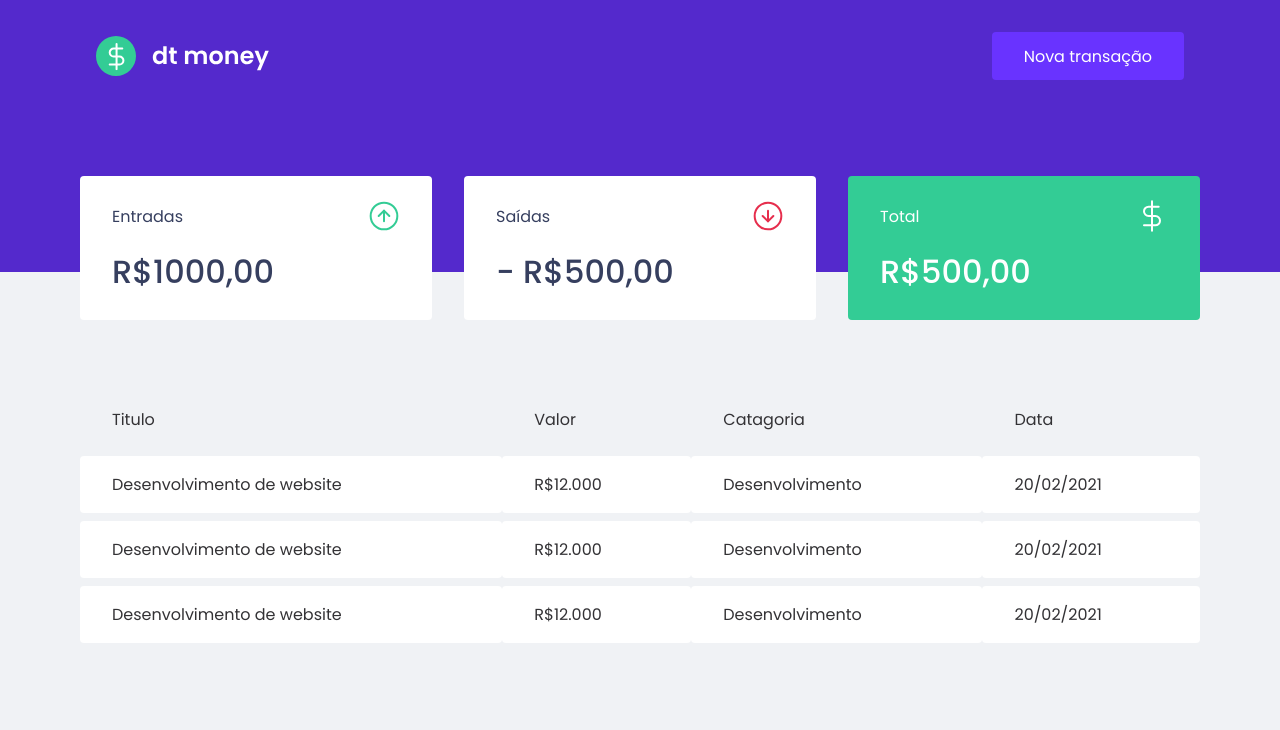
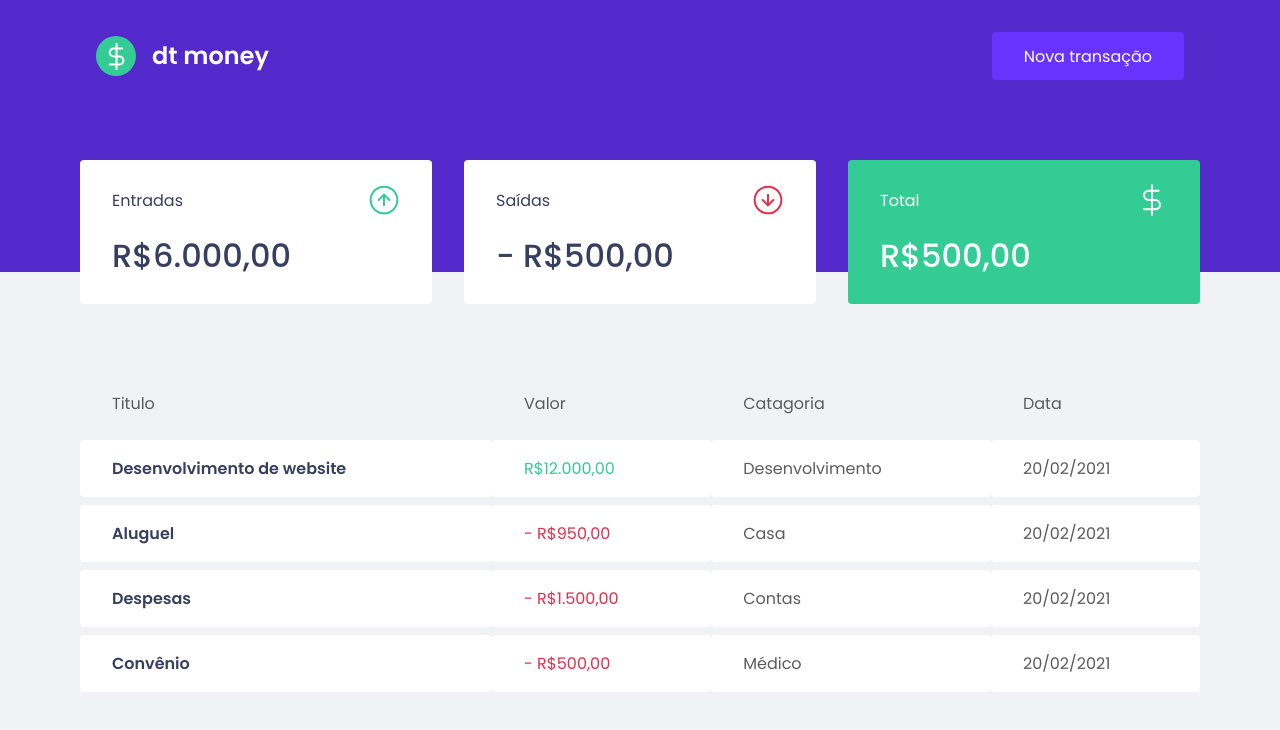
Before and after one commit to Ingridaquino/Project-React-Rocketseat, a React (Create React App) app in the folder dtmoney/: page / in a window 1280 px wide. Shown: the top 730 px of the page. Built offline with nearby package versions, Linux system fonts and the light colour scheme.

Commit message:
Adicionando as saidas e entradas

```diff
--- a/dtmoney/src/Dashboard/Summary/index.tsx
+++ b/dtmoney/src/Dashboard/Summary/index.tsx
@@ -14,7 +14,7 @@ export function Summary () {
                     <p>Entradas</p>
                     <img src={incomeImg}alt="Entradas" />
                 </header>
-                <strong>R$1000,00</strong>
+                <strong>R$6.000,00</strong>
             </div>
 
             <div>
--- a/dtmoney/src/Dashboard/Summary/styles.ts
+++ b/dtmoney/src/Dashboard/Summary/styles.ts
@@ -4,7 +4,7 @@ export const Container = styled.div`
     display: grid;
     grid-template-columns: repeat(3, 1fr);
     gap: 2rem;
-    margin-top: -6rem;
+    margin-top: -7rem;
 
     div {
         background: var(--shape);
--- a/dtmoney/src/TransactionsTable/index.tsx
+++ b/dtmoney/src/TransactionsTable/index.tsx
@@ -15,23 +15,30 @@ export function  TransactionsTable () {
 
               <tbody>
                   <tr>
-                      <td className="title">Desenvolvimento de website</td>
-                      <td>R$12.000</td>
+                      <td>Desenvolvimento de website</td>
+                      <td className="deposit">R$12.000,00</td>
                       <td>Desenvolvimento</td>
                       <td>20/02/2021</td>
                   </tr>
 
                   <tr>
-                      <td className="title">Desenvolvimento de website</td>
-                      <td>R$12.000</td>
-                      <td>Desenvolvimento</td>
+                      <td>Aluguel</td>
+                      <td className="withdraw"> - R$950,00</td>
+                      <td>Casa</td>
                       <td>20/02/2021</td>
                   </tr>
 
                   <tr>
-                      <td className="title">Desenvolvimento de website</td>
-                      <td>R$12.000</td>
-                      <td>Desenvolvimento</td>
+                      <td>Despesas</td>
+                      <td className="withdraw"> - R$1.500,00</td>
+                      <td>Contas</td>
+                      <td>20/02/2021</td>
+                  </tr>
+
+                  <tr>
+                      <td>Convênio</td>
+                      <td className="withdraw"> - R$500,00</td>
+                      <td>Médico</td>
                       <td>20/02/2021</td>
                   </tr>
               </tbody>
--- a/dtmoney/src/TransactionsTable/styles.ts
+++ b/dtmoney/src/TransactionsTable/styles.ts
@@ -22,6 +22,19 @@ export const Container = styled.div `
             color: var(--text-body);
             border-radius: 0.25rem;
 
+            &:first-child {
+                color: var(--text-title);
+                font-weight: 700;
+            }
+
+
+            &.deposit {
+                color: var(--green);
+            }
+
+            &.withdraw {
+                color: var(--red)
+            }
         }
     }
 
--- a/dtmoney/src/styles/global.ts
+++ b/dtmoney/src/styles/global.ts
@@ -11,7 +11,7 @@ export const GlobalStyle = createGlobalStyle`
       --blue-light: #6933ff;
 
       --text-title: #363f5f;
-      --text-body: #333235;
+      --text-body: #5C5C5C;
 
       --shape: #ffff;
     }
```
